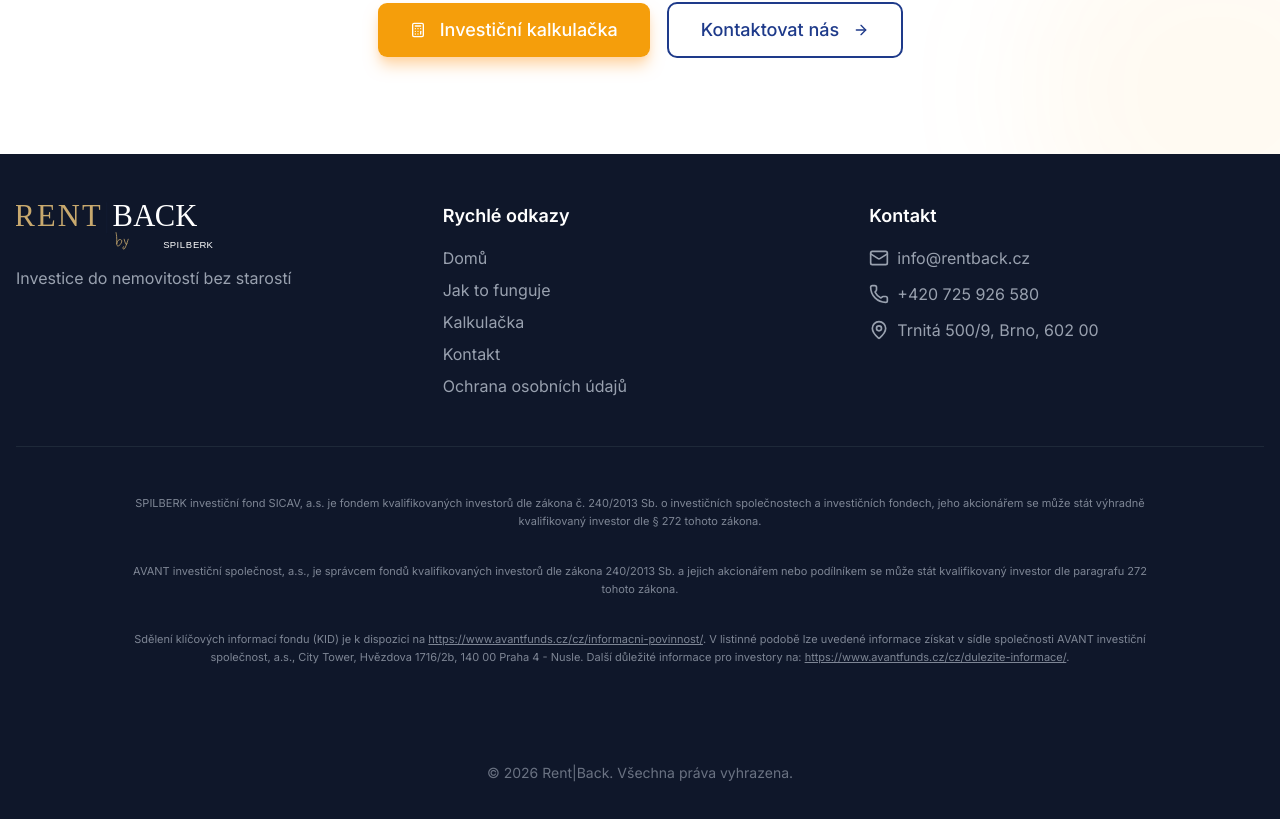
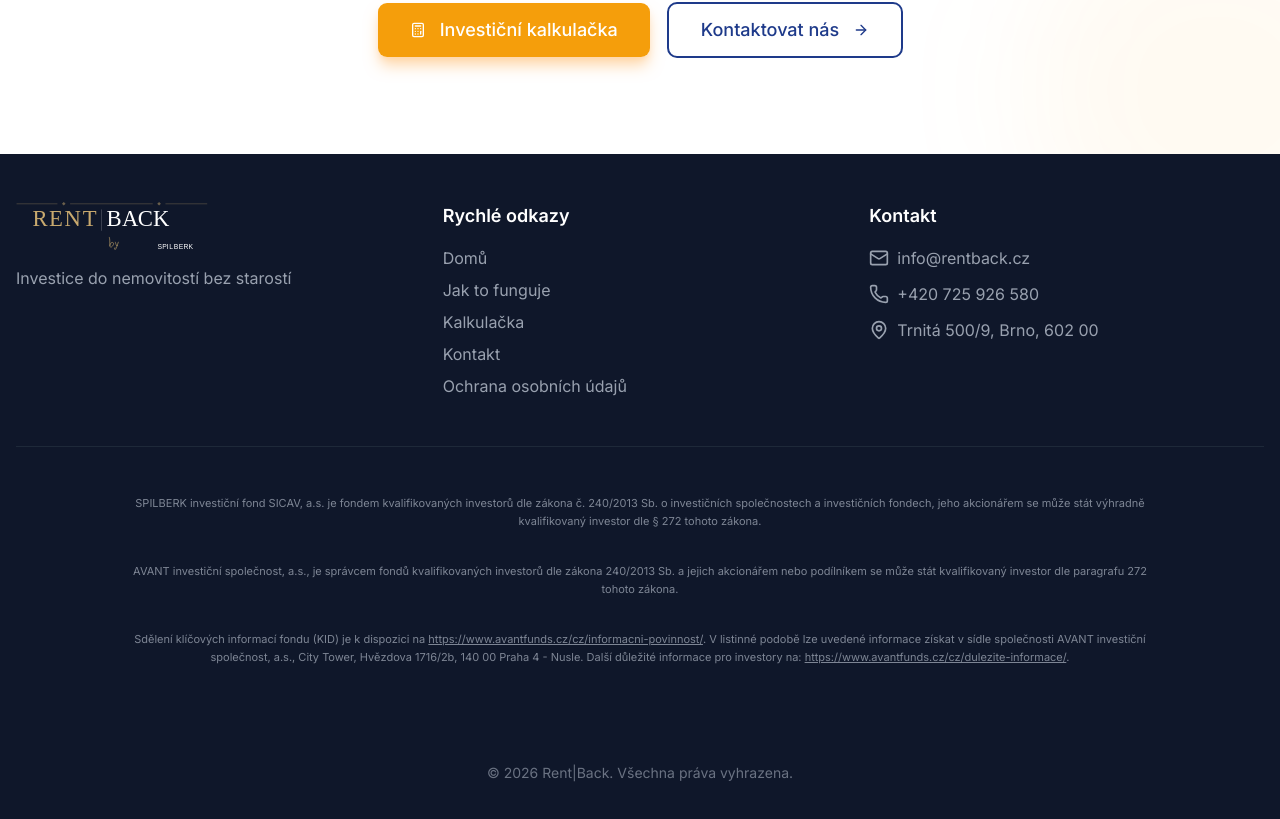
Before and after one commit to spilberkweb/rent-back, a Next.js app: page / in a window 1280 px wide. Shown: the part 7706-8525 px from the top of the page. Built offline with nearby package versions, Linux system fonts and the light colour scheme.

Commit message:
feat: Update footer logo to `spilberk-premium-logo.svg`.

```diff
--- a/components/Footer.tsx
+++ b/components/Footer.tsx
@@ -3,7 +3,7 @@
 import { useLanguage } from "@/app/contexts/LanguageContext";
 import { Mail, MapPin, Phone } from "lucide-react";
 import Link from "next/link";
-const logoWhite = "/rent-back-white.svg";
+const logoWhite = "/spilberk-premium-logo.svg";
 
 export function Footer() {
   const { t, language } = useLanguage();
```
Also changed, not shown: public/spilberk-premium-logo.svg (added).
